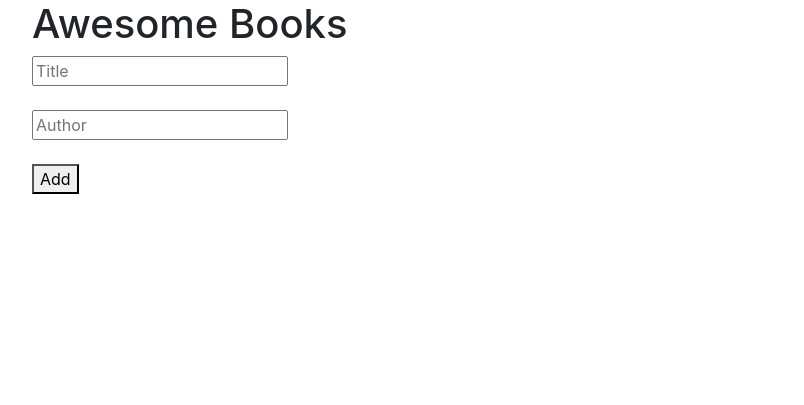
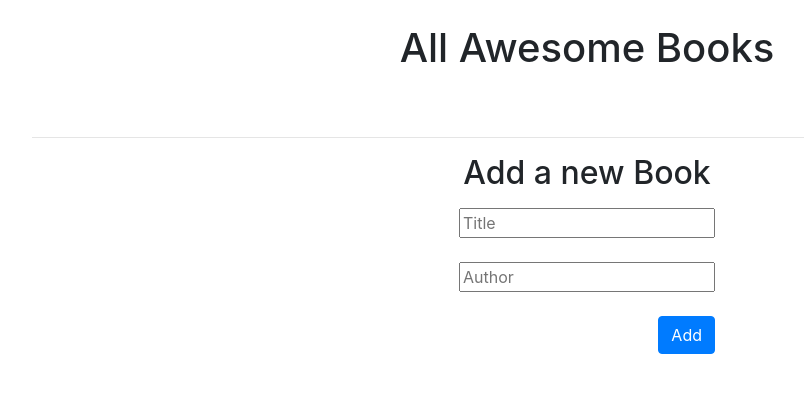
Before and after one commit to batoolfatima2135/Awesome-books, a website: page index.html in a window 1280 px wide. Shown: the whole page, without its empty margins (53-857 px from the left). Drawn offline with nearby package versions, Linux system fonts and the light colour scheme.

Commit message:
Add styling to the index.html

```diff
--- a/index.html
+++ b/index.html
@@ -11,22 +11,26 @@
     <body>
         <div class="container">
             <div class="title">
-                <h1>Awesome Books</h1>
+                <h1 class="text-center p-4">All Awesome Books</h1>
             </div>
-            <div class="books">
-            </div>
-            <!-- <table class="table table-striped">
+           <div class="row justify-content-center">
+            <table class="table table-striped  col-6">
                 <tbody class="books">
-                    <td>Jacob</td>
-                    <td>Thornton</td>
-                    <td></td>
+
                 </tbody>
-             </table> -->
-            <form action="" id="formID">
-                <input type="text" placeholder="Title" id="book-title" required><br><br>
-                <input type="text" placeholder="Author" id="book-author" required><br><br>
-                <button type="submit" id="submit-button" onclick="logSubmit(event)">Add</button>
+             </table>
+           </div>
+           <hr>
+           <h2 class="text-center m-3">Add a new Book</h2>
+          <div class="row justify-content-center">
+
+            <form action="" id="formID" class="pb-5">
+                <input type="text"  placeholder="Title"  id="book-title" required><br><br>
+                <input type="text" placeholder="Author"  id="book-author" required><br><br>
+                <button type="submit" id="submit-button" class="btn btn-primary" onclick="logSubmit(event)">Add</button>
             </form>
+          </div>
+
         </div>
         <script src="script.js"></script>
         <script src="https://code.jquery.com/jquery-3.2.1.slim.min.js" integrity="sha384-KJ3o2DKtIkvYIK3UENzmM7KCkRr/rE9/Qpg6aAZGJwFDMVNA/GpGFF93hXpG5KkN" crossorigin="anonymous"></script>
--- a/script.js
+++ b/script.js
@@ -15,10 +15,9 @@ class bookList {
     const bookSection = document.querySelector('.books');
     bookSection.innerHTML = collection.map((book, index) => `
       <tr>
-          <td>${book.title}</td>
-          <td>${book.author}</td>
-          <td><button type="button" onclick="deleteBooks(${index})" id="remove" >remove</button></td>
-          <hr>
+          <td>"${book.title}" by ${book.author}</td>
+          <td><button type="button" class="btn btn-primary" onclick="deleteBooks(${index})" id="remove" >remove</button></td>
+
       </tr>
       `).join('');
   }
--- a/style.css
+++ b/style.css
@@ -1,3 +1,7 @@
 .formID {
   display: flex;
 }
+.btn-primary
+{
+  float: right;
+}
```
